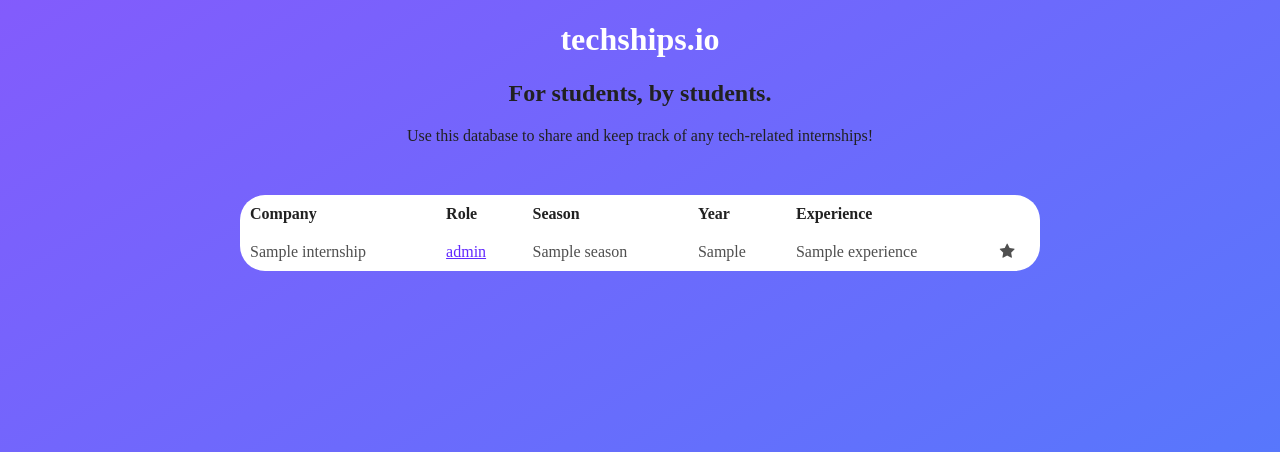
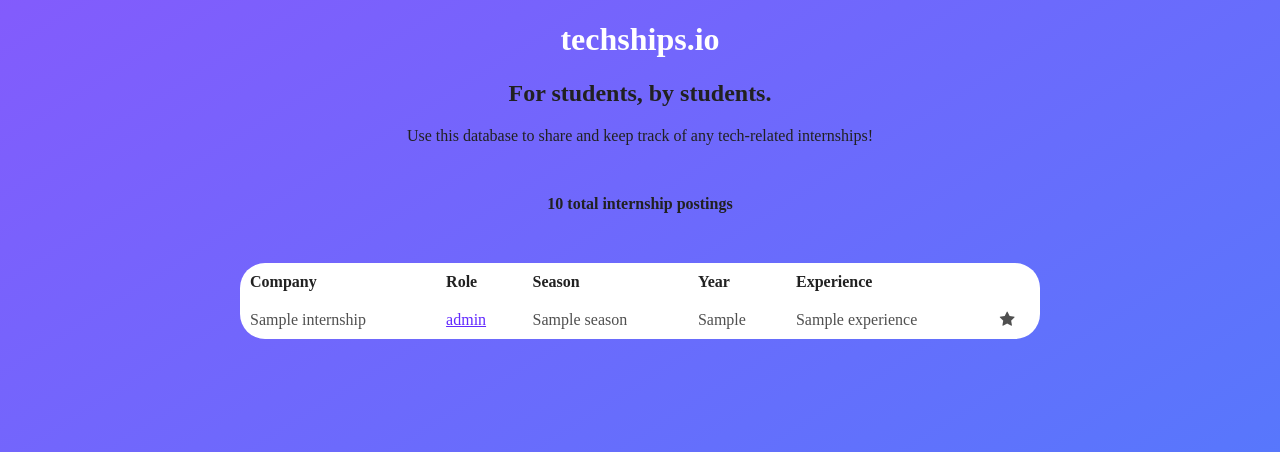
Before and after one commit to abichen/techships, a Flask app: template alpha/templates/main.html in a window 1280 px wide. Shown: the part 70-522 px from the top of the page. Run offline with Flask 2, Linux system fonts and the light colour scheme; the template is opened without the code that fills it: most values are stand-ins (such as "Sample title", 1, 10 or a date in 2020).

Commit message:
Added total count with getTotal()

```diff
--- a/alpha/app.py
+++ b/alpha/app.py
@@ -23,7 +23,9 @@ def index():
     conn = dbi.connect()
     curs = dbi.cursor(conn)
     internships = sqlHelper.getInternships(conn)
-    return render_template('main.html', internships = internships)
+    total = sqlHelper.getTotal(conn)['count(*)']
+
+    return render_template('main.html', internships = internships, total = total)
 
 @app.route('/upload/', methods=['GET','POST'])
 def upload():
--- a/alpha/sqlHelper.py
+++ b/alpha/sqlHelper.py
@@ -39,6 +39,12 @@ def getByExperience(conn, exp):
     curs.execute('''select * from application
     where experience = %s);''', [exp])
     return curs.fetchall()
+
+def getTotal(conn):
+    # Returns the total number of internship postings
+    curs = dbi.dict_cursor(conn)
+    curs.execute('''select count(*) from application''')
+    return curs.fetchone()
 
 def companyExists(compName):
     # Given a company name, checks if it's already in the company table,
--- a/alpha/templates/main.html
+++ b/alpha/templates/main.html
@@ -7,6 +7,9 @@
 <h2>For students, by students.</h2>
 
 <p>Use this database to share and keep track of any tech-related internships!</p>
+
+<br>
+<p><b>{{ total }} total internship postings</b></p>
 
 <table id = "job-list" class="center">
     <thead>
--- a/alpha/templates/search.html
+++ b/alpha/templates/search.html
@@ -17,6 +17,9 @@
         <option value="Program Management">Program Management</option>
         <option value="User Experience (UX/UI)">User Experience (UX/UI)</option>
     </select>
+    <br><br>
+    <button type="submit">Search</button>
+    <br><br>
 </label></p>
 
 
```
